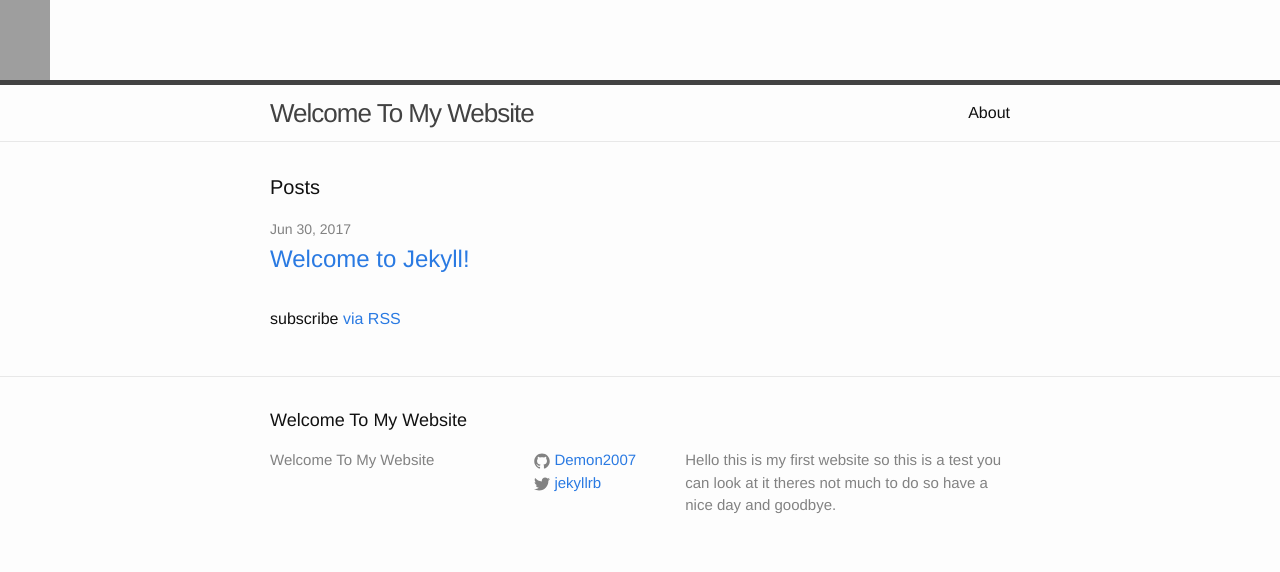
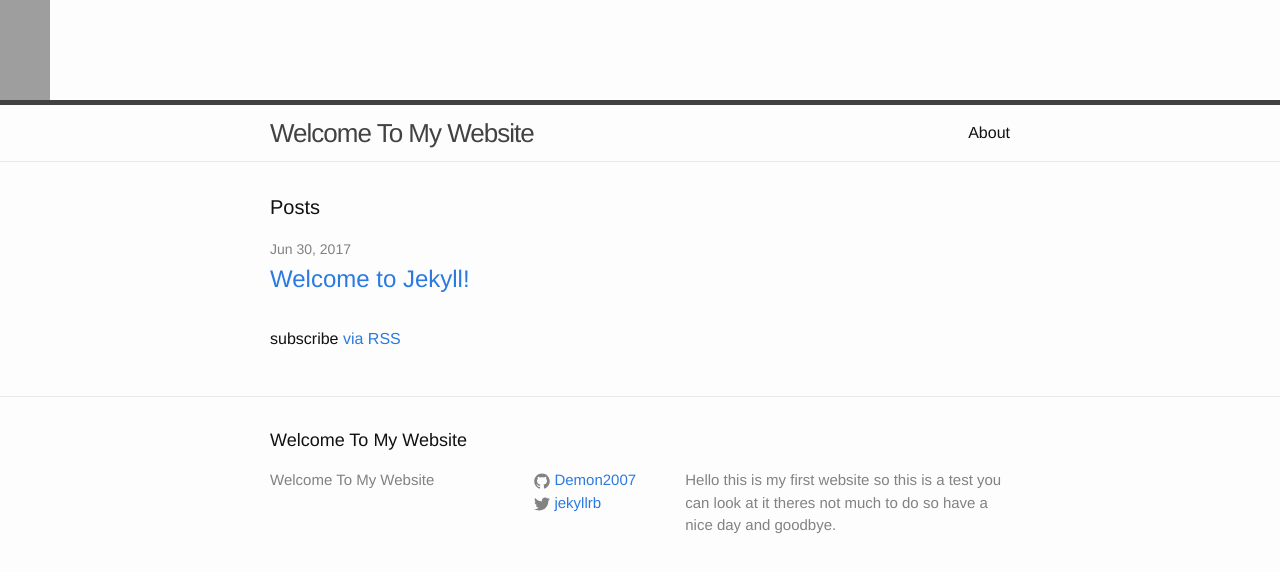
Before and after one commit to Demon2007/Demon2007.github.io, a Jekyll site: the page built from index.html, in a window 1280 px wide. Shown: the top 572 px of the page. Built offline with Jekyll 4.4.1, drawn with Linux system fonts in a browser that asks for light colours; grey boxes are pictures that could not be loaded.

Commit message:
Update default.html

```diff
--- a/_layouts/default.html
+++ b/_layouts/default.html
@@ -5,7 +5,7 @@
 
   <body>
 
-    <img src="http://s3.amazonaws.com/libapps/accounts/44105/images/welcome_thumb_tacks_1600_clr_9661.png" alt="Welcome with thumb tacks"width="50"height="80">
+    <img src="http://s3.amazonaws.com/libapps/accounts/44105/images/welcome_thumb_tacks_1600_clr_9661.png" alt="Welcome with thumb tacks"width="50"height="100">
     {% include header.html %}
 
     <div class="page-content">
```
